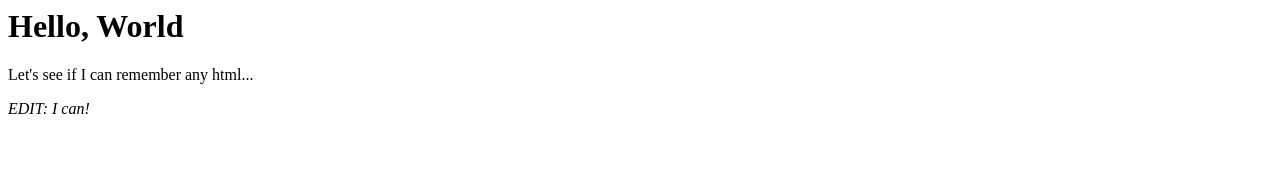
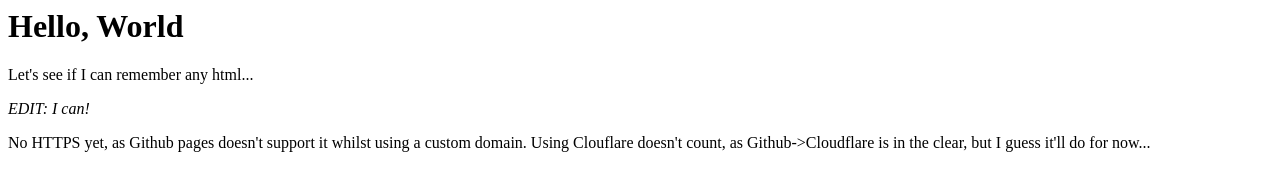
Before and after one commit to pdemporg/pdemporg.github.io, a plain HTML site: page index.html in a window 1280 px wide. Drawn offline with Linux system fonts and the light colour scheme.

Commit message:
Update index.html

```diff
--- a/index.html
+++ b/index.html
@@ -5,5 +5,8 @@
 	<h1>Hello, World</h1>
 		<p>Let's see if I can remember any html...</p>
 		<p><em>EDIT: I can!</em></p>
+		<p>No HTTPS yet, as Github pages doesn't support it whilst using a custom domain.
+		Using Clouflare doesn't count, as Github->Cloudflare is in the clear, but I guess
+		it'll do for now...</p>
 </body>
 </html>
```
